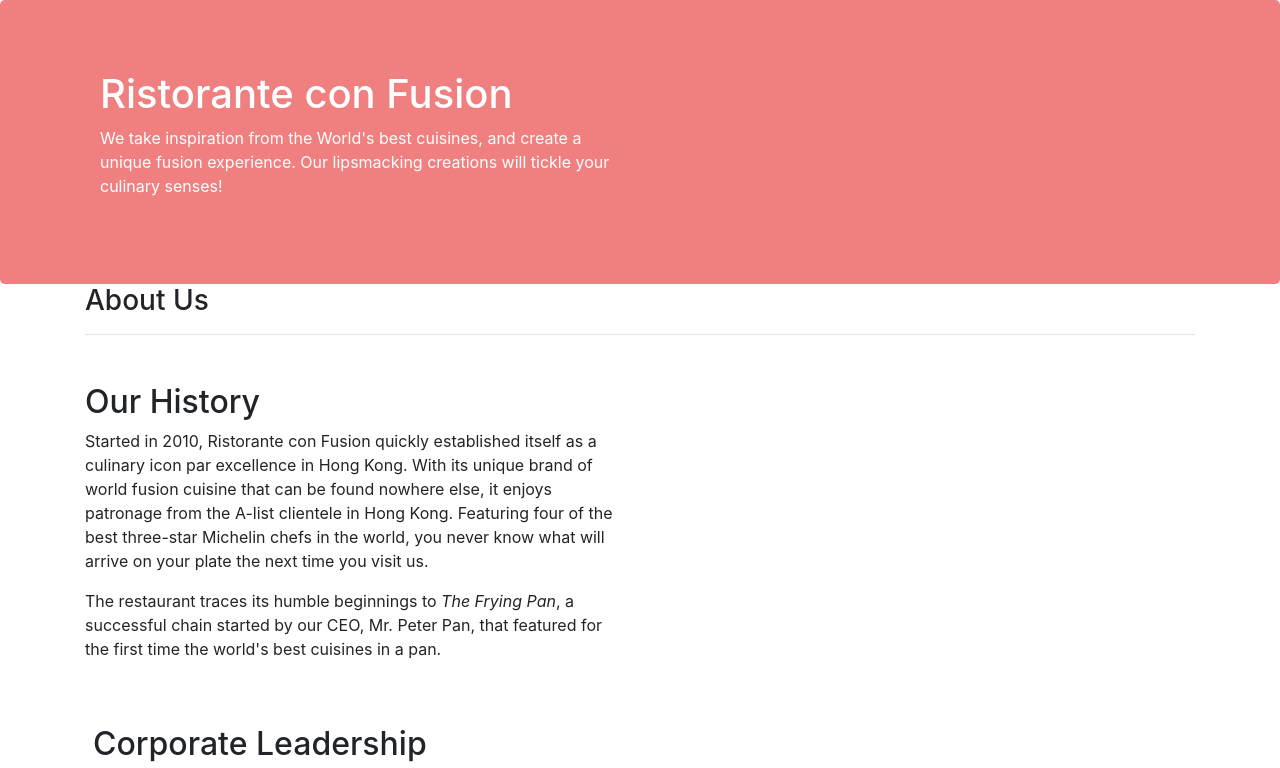
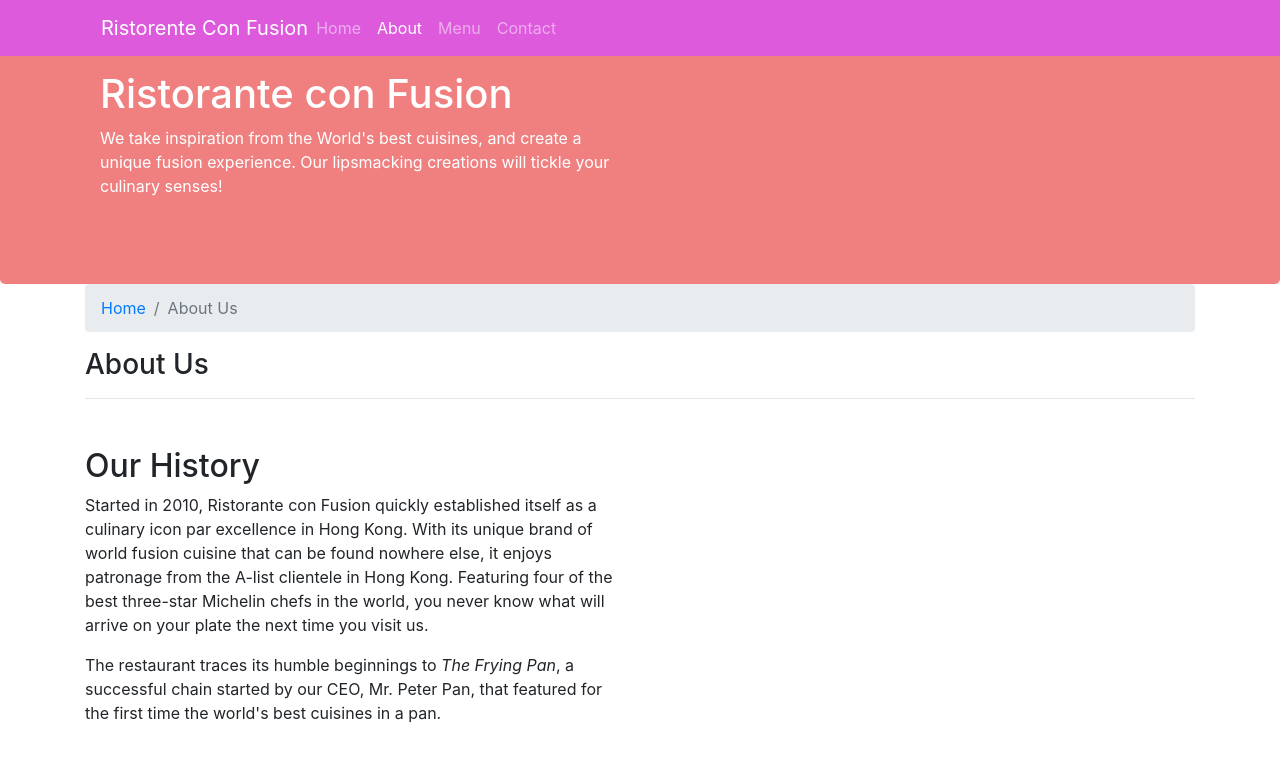
Before and after one commit to TusharGupta35/Coursera-Bootstrap, a website: page aboutus.html in a window 1280 px wide. Shown: the top 768 px of the page. Drawn offline with nearby package versions, Linux system fonts and the light colour scheme.

Commit message:
nav and breadcrumb

```diff
--- a/aboutus.html
+++ b/aboutus.html
@@ -16,6 +16,23 @@
 
 <body>
 
+    <nav class="navbar navbar-dark navbar-expand-sm fixed-top">
+        <div class="container">
+            <button class="navbar-toggler" type="button" data-toggle="collapse" data-target="#Navbar">
+                <span class="navbar-toggler-icon"></span>
+            </button>
+            <a href="/" class="navbar-brand mr-auto mx-3">Ristorente Con Fusion</a>
+            <div class="collapse navbar-collapse" id="Navbar">
+                <ul class="navbar-nav mr-auto">
+                    <li class="nav-item"><a href="/" class="nav-link">Home</a></li>
+                    <li class="nav-item active"><a href="/aboutus.html" class="nav-link">About</a></li>
+                    <li class="nav-item"><a href="#" class="nav-link">Menu</a></li>
+                    <li class="nav-item"><a href="#" class="nav-link">Contact</a></li>
+                </ul>
+            </div>
+        </div>
+    </nav>
+
     <header class="jumbotron">
         <div class="container">
             <div class="row row-header">
@@ -32,6 +49,10 @@
 
     <div class="container">
         <div>
+            <ol class="col-12 breadcrumb">
+                <li class="breadcrumb-item"><a href="/index.html">Home</a></li>
+                <li class="breadcrumb-item active"><a>About Us</a></li>
+            </ol>
             <div>
                 <h3>About Us</h3>
                 <hr>
@@ -90,8 +111,8 @@
                 <div class="col-4 offset-1 col-sm-2">
                     <h5>Links</h5>
                     <ul class="list-unstyled">
-                        <li><a href="#">Home</a></li>
-                        <li><a href="#">About</a></li>
+                        <li><a href="/index.html">Home</a></li>
+                        <li><a href="/">About</a></li>
                         <li><a href="#">Menu</a></li>
                         <li><a href="#">Contact</a></li>
                     </ul>
--- a/css/style.css
+++ b/css/style.css
@@ -29,4 +29,11 @@
     color: blue;
 }
 
-/* about us section */
+body{
+    padding: 50px 0px 0px 0px 0px;
+    z-index: 0;
+}
+
+.navbar-dark{
+    background-color: rgb(221, 90, 221);
+}
```
Also changed, not shown: index.html (+19 -3 lines).
